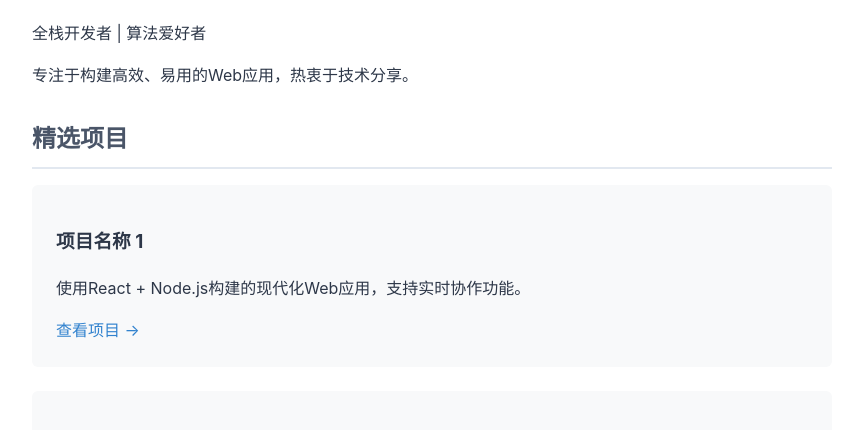
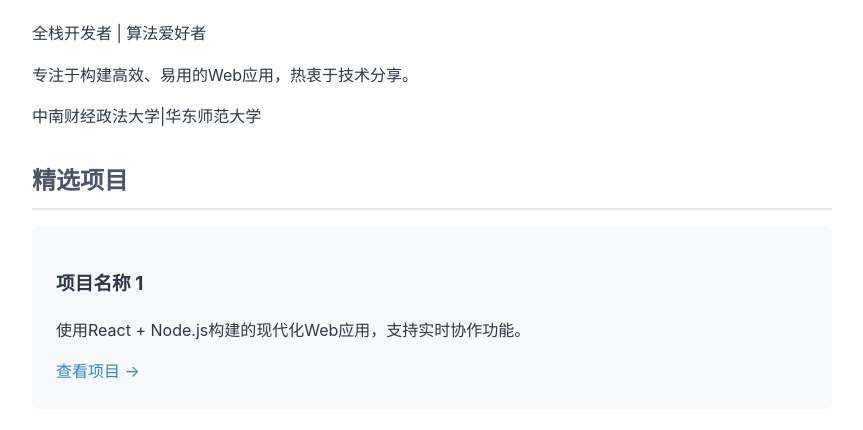
Before and after one commit to Andu-Alex/Andu-Alex, a plain HTML site: page index.html in a window 1280 px wide. Shown: the part 348-778 px from the top of the page, without its empty margins (208-1071 px from the left). Drawn offline with Linux system fonts and the light colour scheme.

Commit message:
Update index.html

```diff
--- a/index.html
+++ b/index.html
@@ -137,6 +137,7 @@
         <section class="profile">
             <p>全栈开发者 | 算法爱好者</p>
             <p>专注于构建高效、易用的Web应用，热衷于技术分享。</p>
+            <p>中南财经政法大学|华东师范大学</p>
         </section>
 
         <section class="projects">
```
